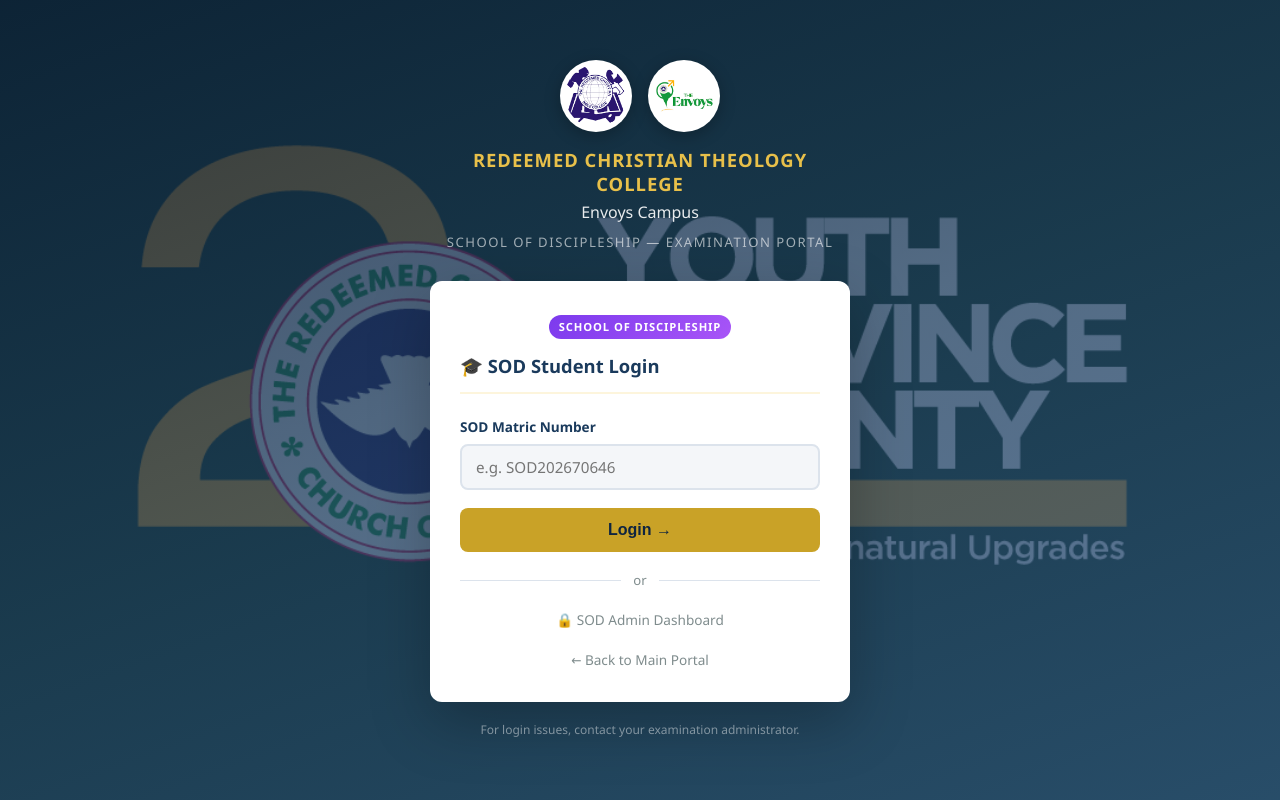
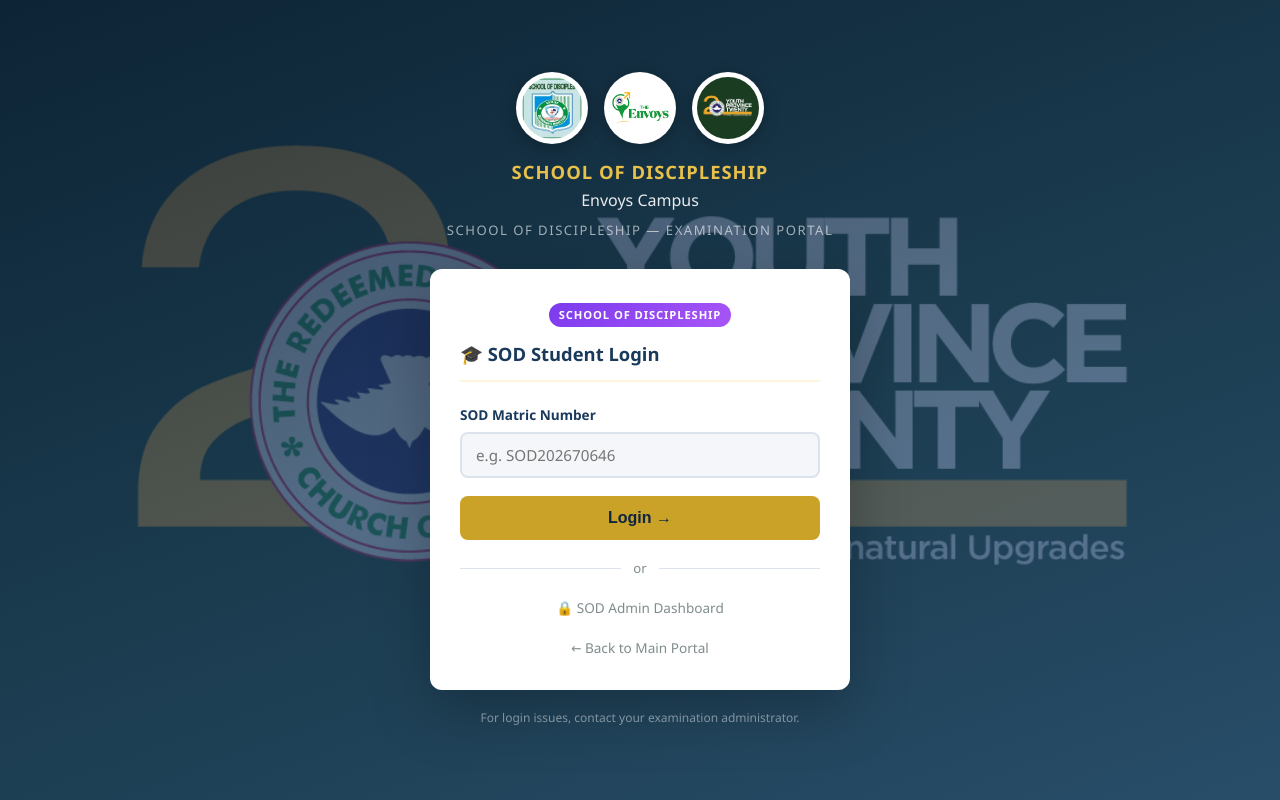
Before and after one commit to titobilobaconsultslimited-a11y/rctc-envoys-portal, a plain HTML site: page sod-login.html in a window 1280 px wide. Drawn offline with Linux system fonts and the light colour scheme.

Commit message:
SOD login: use SOD logo, add YP20 logo, rename heading to School of Discipleship

```diff
--- a/sod-login.html
+++ b/sod-login.html
@@ -29,10 +29,11 @@
     <!-- Branding -->
     <div class="login-header-box">
       <div class="login-logos">
-        <img src="Media/rcbc logo.png" alt="RCTC Logo" class="login-logo">
+        <img src="Media/sod logo.webp" alt="SOD Logo" class="login-logo">
         <img src="Media/envoys logo.png" alt="Envoys Logo" class="login-logo">
+        <img src="Media/YP20.jpg" alt="YP20 Logo" class="login-logo">
       </div>
-      <h1>Redeemed Christian Theology College</h1>
+      <h1>School of Discipleship</h1>
       <h2>Envoys Campus</h2>
       <p>School of Discipleship — Examination Portal</p>
     </div>
```
